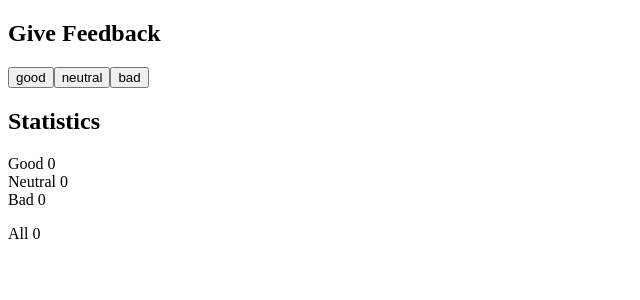
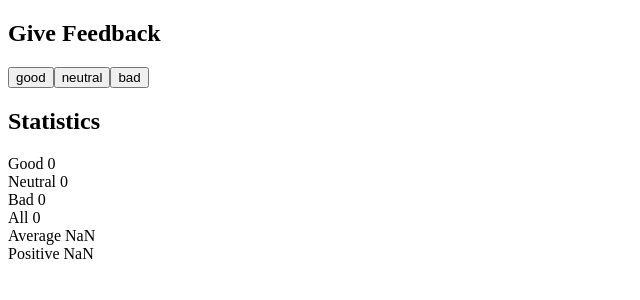
Before and after one commit to albertogonzalez2001/Fullstack-open, a React (Vite) app in the folder part1/Exercises/unicafe/: page / in a window 1280 px wide. Shown: the top 300 px of the page, without its empty margins (0-640 px from the left). Built offline with nearby package versions, Linux system fonts and the light colour scheme.

Commit message:
Resuelto el ejericio 1.7 de la parte d del part1 del curso

```diff
--- a/part1/Exercises/unicafe/src/App.jsx
+++ b/part1/Exercises/unicafe/src/App.jsx
@@ -6,6 +6,8 @@ const App = () => {
   const [neutral, setNeutral] = useState(0);
   const [bad, setBad] = useState(0);
   const [total, setTotal] = useState(0);
+  const averageScore = (good * 1 + neutral * 0 + bad * -1) / total;
+  const positivePercent = (good * 100) / total;
 
   const handleGoodClick = () => {
     const updatedGood = good + 1;
@@ -35,7 +37,9 @@ const App = () => {
       <Statistics type="Good" total={good} />
       <Statistics type="Neutral" total={neutral} />
       <Statistics type="Bad" total={bad} />
-      <p>All {total}</p>
+      <Statistics type="All" total={total} />
+      <Statistics type="Average" total={averageScore} />
+      <Statistics type="Positive" total={positivePercent} />
     </div>
   );
 };
```
